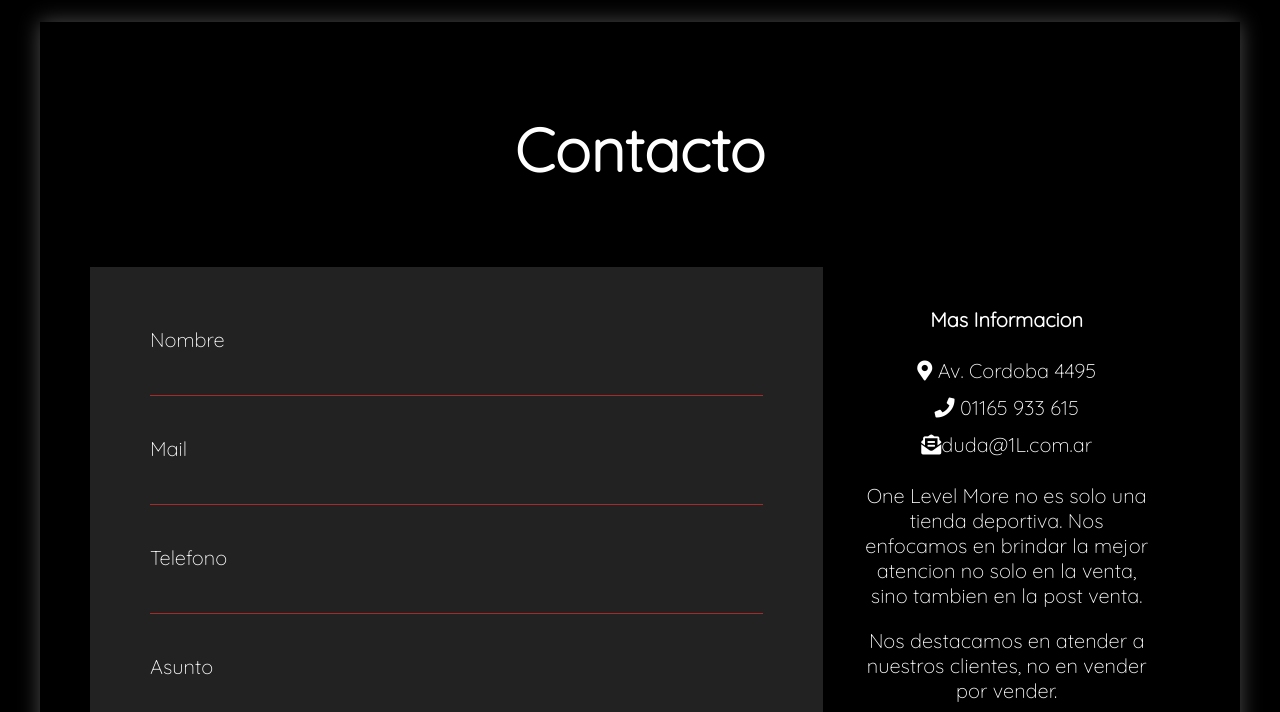
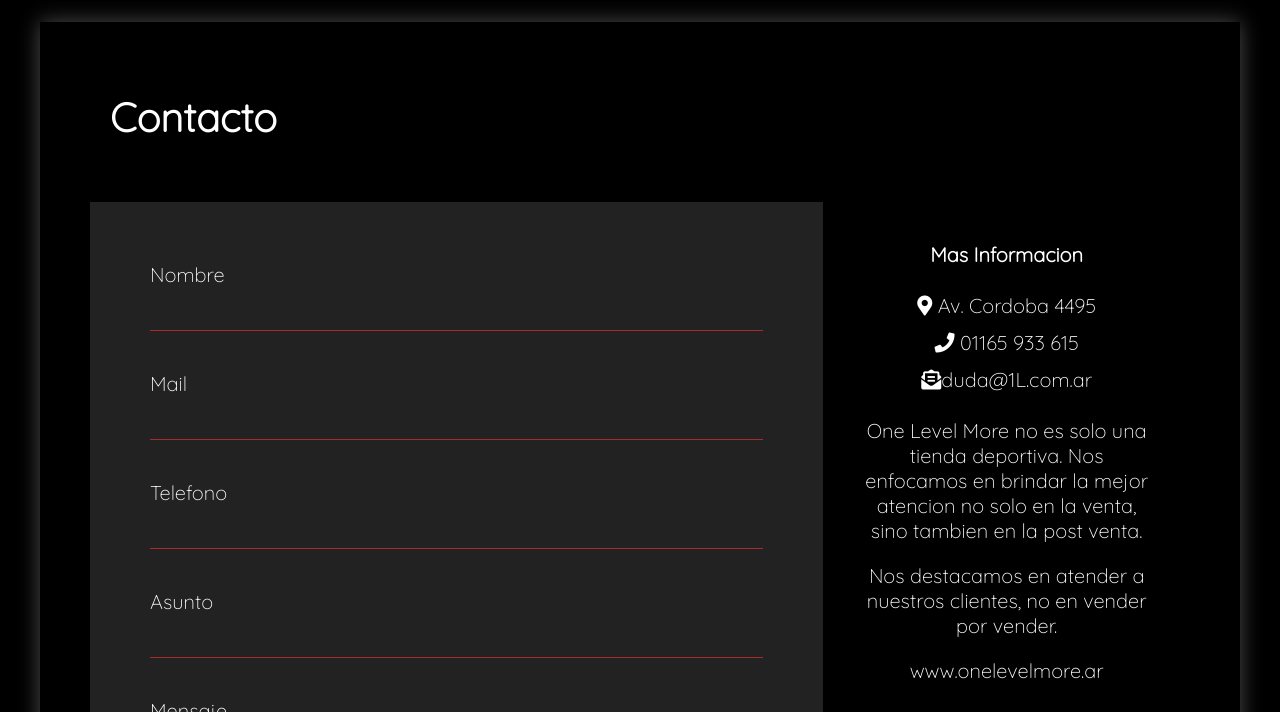
Before and after one commit to sabv1984/sabv, a website: page pages/contacto.html in a window 1280 px wide. Shown: the part 88-800 px from the top of the page. Drawn offline with nearby package versions, Linux system fonts and the light colour scheme.

Commit message:
corrigiendo titulos, Contacto/Trabaja con nosotros

```diff
--- a/scss/style.scss
+++ b/scss/style.scss
@@ -31,8 +31,8 @@ main {
   }
 
   .logo {
-    text-align: center;
-    font-size: 3em;
+    text-align: left;
+    font-size: 2em;
   }
 
   .logo span {
```
Also changed, not shown: css/style.css.
